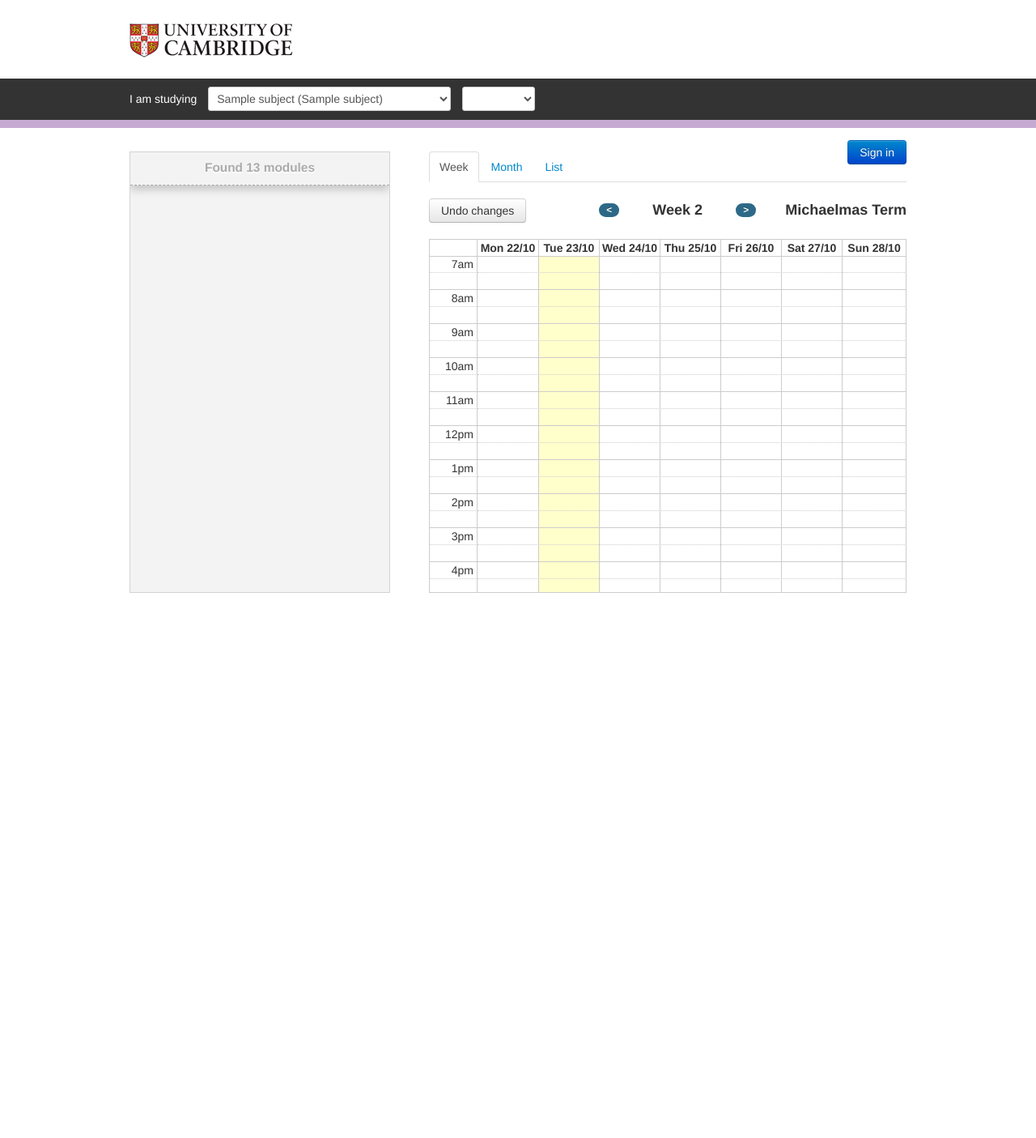
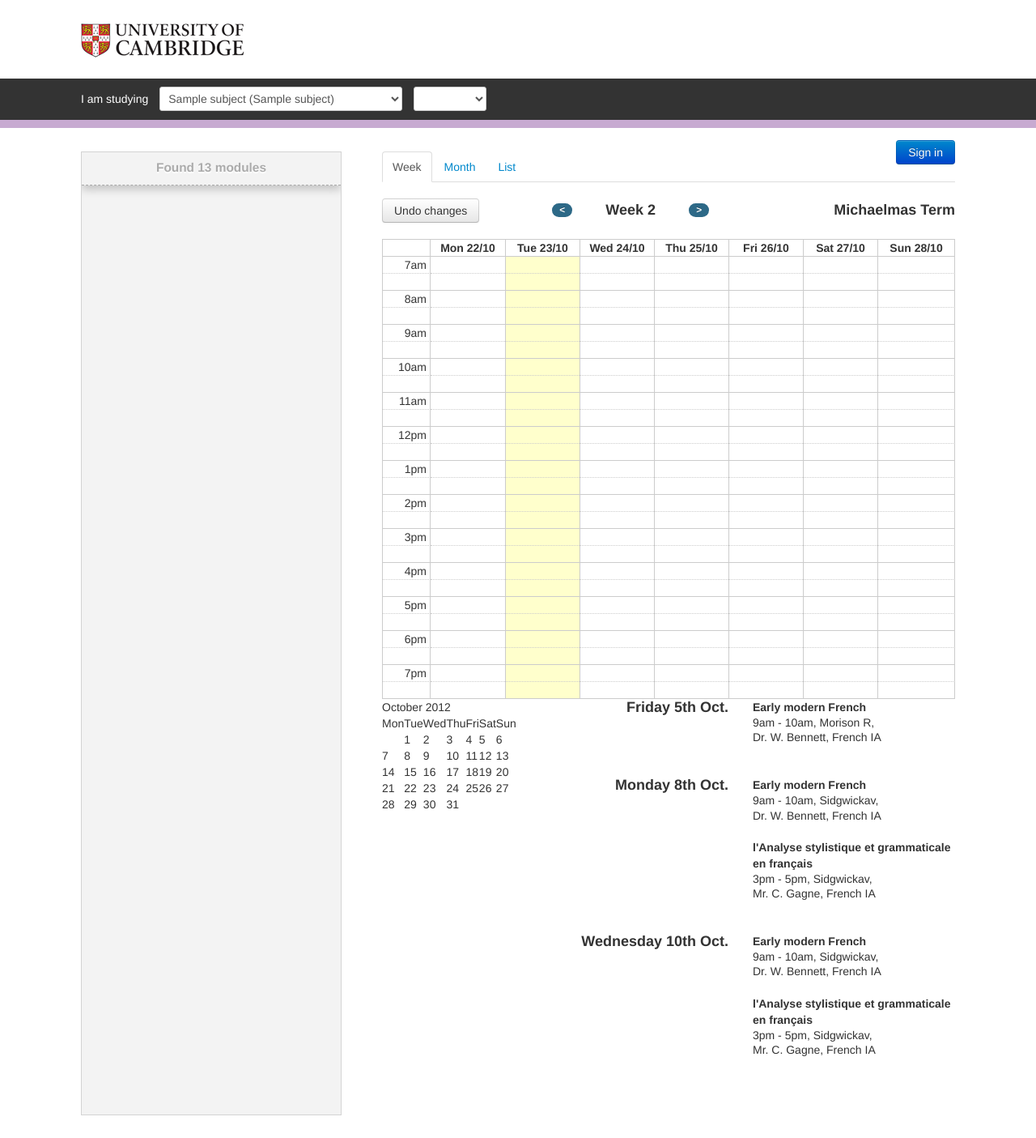
Before and after one commit to ucamhal/timetable-3, a Django app: template app/timetables/templates/index.html in a window 1280 px wide. Shown: the whole page at 81% size. Run offline with Django 3.2, Linux system fonts and the light colour scheme; the template is opened without the code that fills it: most values are stand-ins (such as "Sample title", 1, 10 or a date in 2020); lists and menus that the app fills with data are empty; some libraries are stand-ins or nearby versions.

Commit message:
Content resizes with browser window, calendar updates without refresh, static listview markup

```diff
--- a/app/timetables/templates/index.html
+++ b/app/timetables/templates/index.html
@@ -27,12 +27,15 @@
 			<div id="inputArea">
 				<div class="clearfix">
 					<label for="iAmInput" class="pull-left">I am studying</label>
+
 					<!--
-					<input type="text" name="iAmInput" id="iAmInput" class="pull-left" placeholder="a course" />
+					<input type="text" name="iAmInputText" id="iAmInputText" class="pull-left" placeholder="a course" data-provide="typeahead" data-items="5" />
 					-->
+
 					<select id="iAmInput" class="pull-left">
 						{% include "subject-picker.html" %}
 					</select>
+
 					<select id="courseSelect" name="course" class="pull-left">
 					</select>
 					<!-- ## Advanced search (currently not implemented)
@@ -459,6 +462,122 @@
 				</div>
 
 				<div id="calendar">
+					<div id="listView" class="clearfix">
+						<div id="listViewCalendar" class="pull-left">
+                            <table>
+                                <thead>
+                                    <tr>
+                                        <td colspan="7">October 2012</td>
+                                    </tr>
+                                    <tr>
+                                        <td>Mon</td>
+                                        <td>Tue</td>
+                                        <td>Wed</td>
+                                        <td>Thu</td>
+                                        <td>Fri</td>
+                                        <td>Sat</td>
+                                        <td>Sun</td>
+                                    </tr>
+                                </thead>
+                                <tbody>
+                                    <tr>
+                                        <td></td>
+                                        <td>1</td>
+                                        <td>2</td>
+                                        <td>3</td>
+                                        <td>4</td>
+                                        <td>5</td>
+                                        <td>6</td>
+                                    </tr>
+                                    <tr>
+                                        <td>7</td>
+                                        <td>8</td>
+                                        <td>9</td>
+                                        <td>10</td>
+                                        <td>11</td>
+                                        <td>12</td>
+                                        <td>13</td>
+                                    </tr>
+                                    <tr>
+                                        <td>14</td>
+                                        <td>15</td>
+                                        <td>16</td>
+                                        <td>17</td>
+                                        <td>18</td>
+                                        <td>19</td>
+                                        <td>20</td>
+                                    </tr>
+                                    <tr>
+                                        <td>21</td>
+                                        <td>22</td>
+                                        <td>23</td>
+                                        <td>24</td>
+                                        <td>25</td>
+                                        <td>26</td>
+                                        <td>27</td>
+                                    </tr>
+                                    <tr>
+                                        <td>28</td>
+                                        <td>29</td>
+                                        <td>30</td>
+                                        <td>31</td>
+                                        <td></td>
+                                        <td></td>
+                                        <td></td>
+                                    </tr>
+                                </tbody>
+                            </table>
+						</div>
+						<div id="listViewList" class="pull-right">
+							<ul>
+								<li class="clearfix">
+									<h4 class="pull-left">Friday 5th Oct.</h4>
+									<ul class="pull-right">
+										<li class="class">
+											<h5>Early modern French</h5>
+											<span class="courseDatePattern">9am - 10am,</span>
+											<span class="courseLocation">Morison R,</span><br/>
+											<span class="courseLecturer">Dr. W. Bennett, French IA</span>
+										</li>
+									</ul>
+								</li>
+								<li class="clearfix">
+									<h4 class="pull-left">Monday 8th Oct.</h4>
+									<ul class="pull-right">
+										<li class="class">
+											<h5>Early modern French</h5>
+											<span class="courseDatePattern">9am - 10am,</span>
+											<span class="courseLocation">Sidgwickav,</span><br/>
+											<span class="courseLecturer">Dr. W. Bennett, French IA</span>
+										</li>
+										<li class="class">
+											<h5>l&apos;Analyse stylistique et grammaticale en fran&ccedil;ais</h5>
+											<span class="courseDatePattern">3pm - 5pm,</span>
+											<span class="courseLocation">Sidgwickav,</span><br/>
+											<span class="courseLecturer">Mr. C. Gagne, French IA</span>
+										</li>
+									</ul>
+								</li>
+								<li class="clearfix">
+									<h4 class="pull-left">Wednesday 10th Oct.</h4>
+									<ul class="pull-right">
+										<li class="class">
+											<h5>Early modern French</h5>
+											<span class="courseDatePattern">9am - 10am,</span>
+											<span class="courseLocation">Sidgwickav,</span><br/>
+											<span class="courseLecturer">Dr. W. Bennett, French IA</span>
+										</li>
+										<li class="class">
+											<h5>l&apos;Analyse stylistique et grammaticale en fran&ccedil;ais</h5>
+											<span class="courseDatePattern">3pm - 5pm,</span>
+											<span class="courseLocation">Sidgwickav,</span><br/>
+											<span class="courseLecturer">Mr. C. Gagne, French IA</span>
+										</li>
+									</ul>
+								</li>
+							</ul>
+						</div>
+					</div>
 				</div>
 			</div>
 		</div>
--- a/static-data/static/css/style.css
+++ b/static-data/static/css/style.css
@@ -112,7 +112,7 @@ div#results {
 	border-width: 1px;
 	border-color: #d3d3d3;
 
-	height: 543px;
+	min-height: 300px;
 	overflow: hidden;
 	background-color: #f3f3f3;
 	position: relative;
@@ -324,6 +324,10 @@ div#calendarHolder {
 	margin-top: -16px;
 }
 
+div#calendarHolder div#calendar {
+	overflow-y: scroll;
+}
+
 
 div.fullWidthCalendar {
 	width: 100% ! important;
@@ -331,7 +335,6 @@ div.fullWidthCalendar {
 
 
 div#content {
-	padding-bottom: 50px;
 	margin-top: -20px;
 }
 
@@ -361,6 +364,34 @@ div#calendarData div#calendarNavigation h4 {
 
 div#calendarData div#calendarNavigation a {
 	margin-top: 6px;
+}
+
+
+div#calendar div#listViewList h4 {
+	width: 200px;
+	text-align: right;
+}
+
+div#calendar div#listViewList h4, div#calendar div#listViewList h5 {
+	margin: 0;
+
+}
+
+div#calendar div#listViewList ul {
+	margin: 0;
+	list-style-type: none;
+}
+
+div#calendar div#listViewList ul ul {
+	width: 250px;
+	margin-left: 30px;
+	margin-bottom: 20px;
+}
+
+div#calendar div#listViewList ul ul li {
+	padding-bottom: 20px;
+	line-height: 1.3em;
+	margin-right: 0;
 }
 
 div#advancedSearch {
--- a/static-data/static/js/app.js
+++ b/static-data/static/js/app.js
@@ -40,11 +40,36 @@ define([
 				});
 
 
+			results.addEventListener("timetableChanged", function (event) {
+				calendar.content.refresh();
+			});
+
 			$("a[href=\"#\"]").click(function (event) {
 				event.preventDefault();
 			});
 
-			$(window).trigger("hashchange");
+			$(window).resize(function (e) {
+				var maxWidth = $(window).width() - 200;
+
+				if(maxWidth < 960) {
+					maxWidth = 960;
+				} else if (maxWidth > 1400) {
+					maxWidth = 1400;
+				}
+
+				$("#inputArea > div").width(maxWidth);
+				$("#uniLogo").width(maxWidth);
+				$("#content").width(maxWidth);
+				$("#actionsContainer").width(maxWidth);
+
+				results.resize();
+				calendar.resize({
+					height: results.$el.height(),
+					width: maxWidth - results.$el.outerWidth() - 50
+				});
+
+			});
+			$(window).trigger("resize").trigger("hashchange");
 		}
 	});
 
--- a/static-data/static/js/view/student/components/calendar.js
+++ b/static-data/static/js/view/student/components/calendar.js
@@ -25,13 +25,29 @@ define([
 				heading: new CalendarHeading({
 					selector: this.headingSelector,
 					parent: this
-				})
+				}),
+				size: {
+					width: 0,
+					height: 0
+				}
 			});
 		},
 
 		setView: function (viewToSet) {
 			this.content.setView(viewToSet);
 			this.heading.setView(viewToSet);
+			this.resize();
+		},
+
+		resize: function (to) {
+			to = to || this.size;
+
+			this.$el.height(to.height);
+			this.$el.width(to.width);
+
+			var calendarHeight = this.$el.height() - this.heading.$el.outerHeight();
+			this.content.setHeight(calendarHeight);
+			this.size = to;
 		}
 	});
 
--- a/static-data/static/js/view/student/components/calendarComponents/calendarContent.js
+++ b/static-data/static/js/view/student/components/calendarComponents/calendarContent.js
@@ -1,4 +1,4 @@
-define(["jquery", "underscore", "util/page", "fullcalendar"], function ($, _, page) {
+define(["jquery", "underscore", "util/page", "view/student/components/calendarComponents/listView", "fullcalendar"], function ($, _, page, ListView) {
 	"use strict";
 
 	var CalendarContent = function (opt) {
@@ -14,6 +14,10 @@ define(["jquery", "underscore", "util/page", "fullcalendar"], function ($, _, pa
 				activeView: "agendaWeek",
 				$el: $(this.selector, this.parent.$el),
 				activeTerm: "michaelmas",
+				listView: new ListView({
+					selector: "#listView",
+					parent: this
+				}),
 				// #TODO This data should be pulled in from a json file
 				terms: {
 					michaelmas: {
@@ -167,8 +171,19 @@ define(["jquery", "underscore", "util/page", "fullcalendar"], function ($, _, pa
 				firstDay: 1,
 				columnFormat: {
 					week: "ddd dd/M"
+				},
+				eventClick: function (calEvent, jsEvent, view) {
+					/*$(jsEvent.target).popover({
+						title: "Calendar event",
+						content: calEvent.title,
+						trigger: 'manual'
+					}).popover('show');*/
 				}
 			});
+		},
+
+		refresh: function () {
+			this.$el.fullCalendar("refetchEvents");
 		},
 
 		showNext: function () {
@@ -184,8 +199,10 @@ define(["jquery", "underscore", "util/page", "fullcalendar"], function ($, _, pa
 
 			if (view === "list") {
 				$(".fc-content", this.$el).hide();
+				this.listView.$el.show();
 			} else {
 				$(".fc-content", this.$el).show();
+				this.listView.$el.hide();
 				this.$el.fullCalendar("changeView", view);
 			}
 		},
@@ -297,6 +314,15 @@ define(["jquery", "underscore", "util/page", "fullcalendar"], function ($, _, pa
 
 			this.activeTerm = activeTerm;
 			return activeTerm;
+		},
+
+		setFullCalendarAspectRatio: function (ratio) {
+			this.$el.fullCalendar('option', 'aspectRatio', ratio);
+		},
+
+		setHeight: function (height) {
+			this.$el.fullCalendar('option', 'height', height);
+			this.$el.height(height);
 		}
 	});
 
--- /dev/null
+++ b/static-data/static/js/view/student/components/calendarComponents/listView.js
@@ -0,0 +1,19 @@
+define(['jquery', 'underscore'], function ($, _) {
+
+	var ListView = function (opt) {
+		_.extend(this, opt);
+		this.initialize();
+	}
+
+	_.extend(ListView.prototype, {
+		initialize: function () {
+			_.defaults(this, {
+				selector: 'body',
+				$el: $(this.selector, this.parent.$el)
+			});
+		}
+	});
+
+	return ListView;
+
+});
--- a/static-data/static/js/view/student/components/results.js
+++ b/static-data/static/js/view/student/components/results.js
@@ -65,7 +65,7 @@ define(['jquery', 'underscore', 'util/page'], function ($, _, page) {
         		$('ul#resultsList', this.$el).empty().append(data);
         	});
 		},
-		associate : function (source, add) {
+		associate: function (source, add) {
 			var self = this;
 			var sourcepath = page.getThingPath();
 			var crsf = page.getCrsf();
@@ -78,10 +78,25 @@ define(['jquery', 'underscore', 'util/page'], function ($, _, page) {
 			postdata['csrfmiddlewaretoken'] = crsf;
 			$.post(sourcepath+".link", postdata, function() {
 				self.toggleButtonState($(source), add);
+				self.dispatchEvent("timetableChanged");
 			}).error(function() {
 				alert("Failed to "+(add?"add":"remove")+" items");
 			});
 		},
+
+		addEventListener: function (eventName, callback) {
+			this.$el.bind(eventName, callback);
+		},
+
+		dispatchEvent: function (eventName) {
+			this.$el.trigger(eventName);
+		},
+
+		resize: function () {
+			var topOffset = this.$el.offset().top;
+			var heightToSet = $(window).height() - 30 - topOffset;
+			this.$el.height(heightToSet);
+		}
 	});
 
 	return Results;
```
Also changed, not shown: static-data/static/js/view/student/components/inputArea.js (+13 -0 lines).
